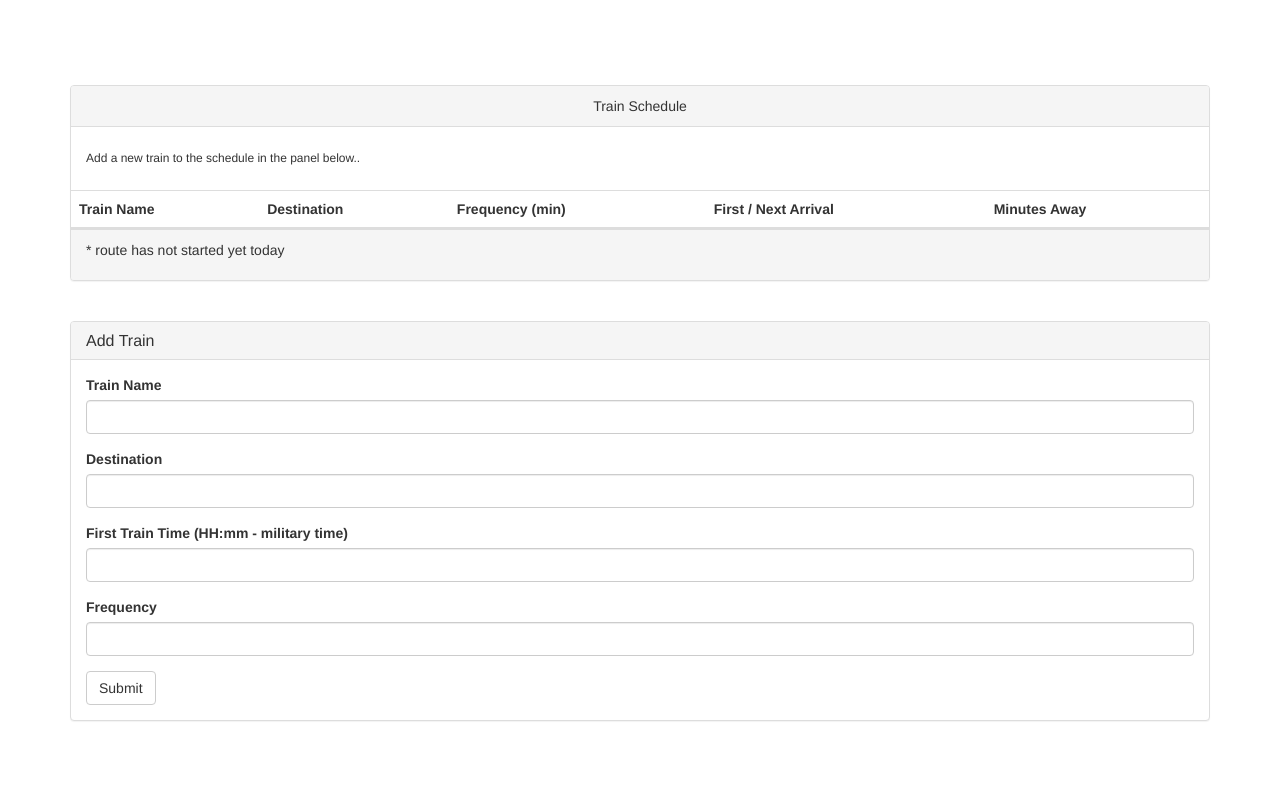
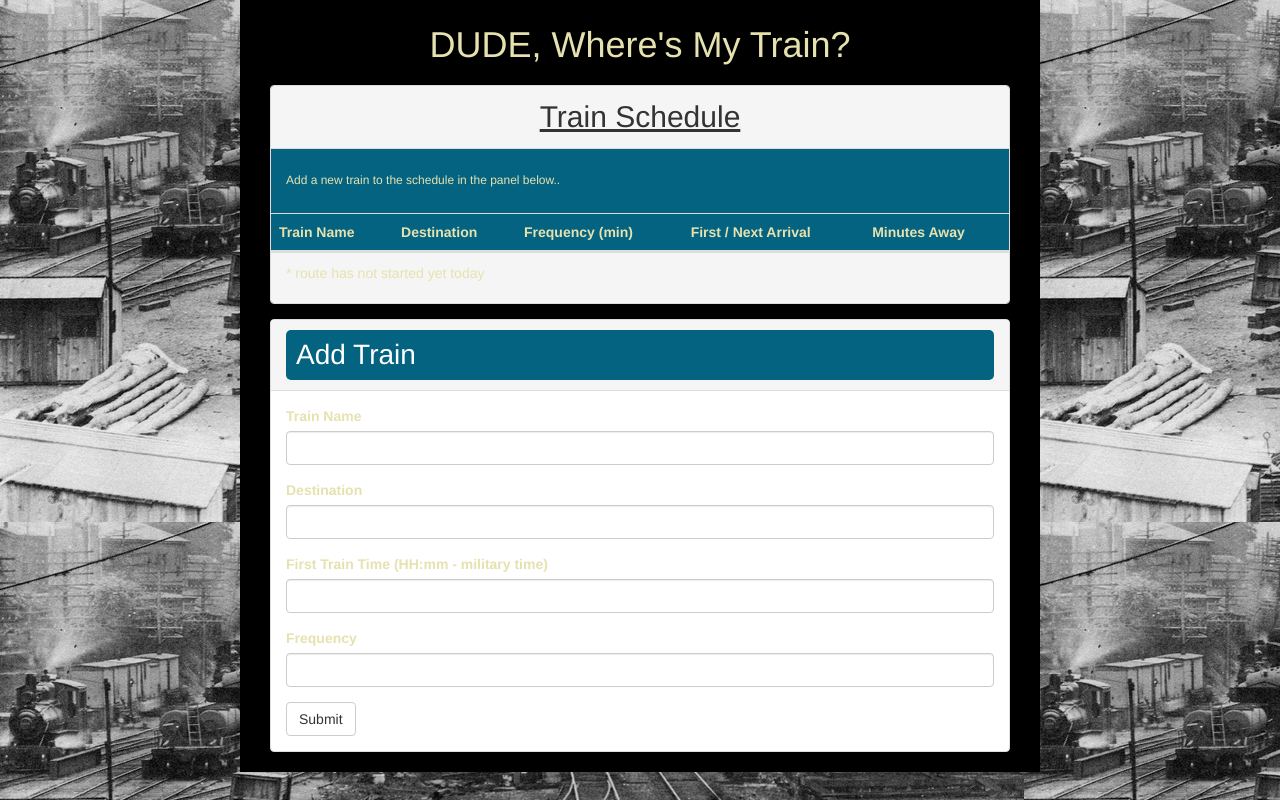
Before and after one commit to coreybrooks/train-scheduler, a PHP site: page / in a window 1280 px wide. Run offline with PHP 8.4, Linux system fonts and the light colour scheme; lists and menus that the app fills with data are empty; some libraries are stand-ins or nearby versions.

Commit message:
updating changes, probably final

```diff
--- a/assets/javascript/train.js
+++ b/assets/javascript/train.js
@@ -26,7 +26,7 @@
     var validTest = moment(trainFirst, 'HH:mm').isValid();
 
  	if (!validTest) {
-	  alert('that is not a valid time');
+	  alert('Invalid time! Please enter the start time for the first train in military time.  Example: 1:30 PM = 13:30');
       $('#first').val('');  	  //clear the time text box
 	  return;
     }
@@ -68,7 +68,6 @@
 
     var totalMinutes = moment().diff(moment(first, 'HH:mm'), 'minutes');
 
-    console.log('totalMinutes1 ' + totalMinutes);
 
     var timeSinceLastArrival = totalMinutes % frequency;
     var minutesAway = frequency - timeSinceLastArrival;
@@ -80,9 +79,9 @@
 	    minutesAway = (moment().diff(moment(first, 'HH:mm'), 'minutes'))*(-1) + ' *';
     }
 
-
+    console.log('Train name: ' + name);
     console.log('first ' + first);
-    console.log('totalMinutes ' + totalMinutes);
+    console.log('totalMinutes check: ' + totalMinutes);
     console.log('timeSinceLastArrival ' + timeSinceLastArrival);
     console.log('frequency ' + frequency);
     console.log('minutesAway ' + minutesAway);
--- a/assets/style/style.css
+++ b/assets/style/style.css
@@ -1,3 +1,8 @@
+body {
+	background-image: url('../images/train1.jpg');
+    color: #E6E2AF;
+}
+
 .header {
   font-weight: bold;
   color: white;
@@ -5,3 +10,44 @@
   padding: 5px;
   margin-bottom: 5px;
 }
+
+.container {
+	background-color: black;
+	width: 100%;
+	max-width: 800px;
+	padding-left: 30px;
+	padding-right: 30px;
+}
+
+.top-header {
+	color: #E6E2AF;
+	}
+
+.panel-heading {
+	background-color: #002F2F;
+}
+
+.main-title {
+	font-size: 30px;
+	text-decoration: underline;
+}
+
+.main-panel {
+	margin-bottom: 0px;
+	background-color: #046380;
+}
+
+.panel-title {
+	background-color: #046380;
+	padding: 10px;
+    border-radius: 5px;
+	}
+
+#add-train-title {
+    color: white;
+    font-size: 28px;
+}
+
+.bottom-panel {
+	margin-top: -5px;
+}
```
Also changed, not shown: assets/images/train1.jpg (added).
